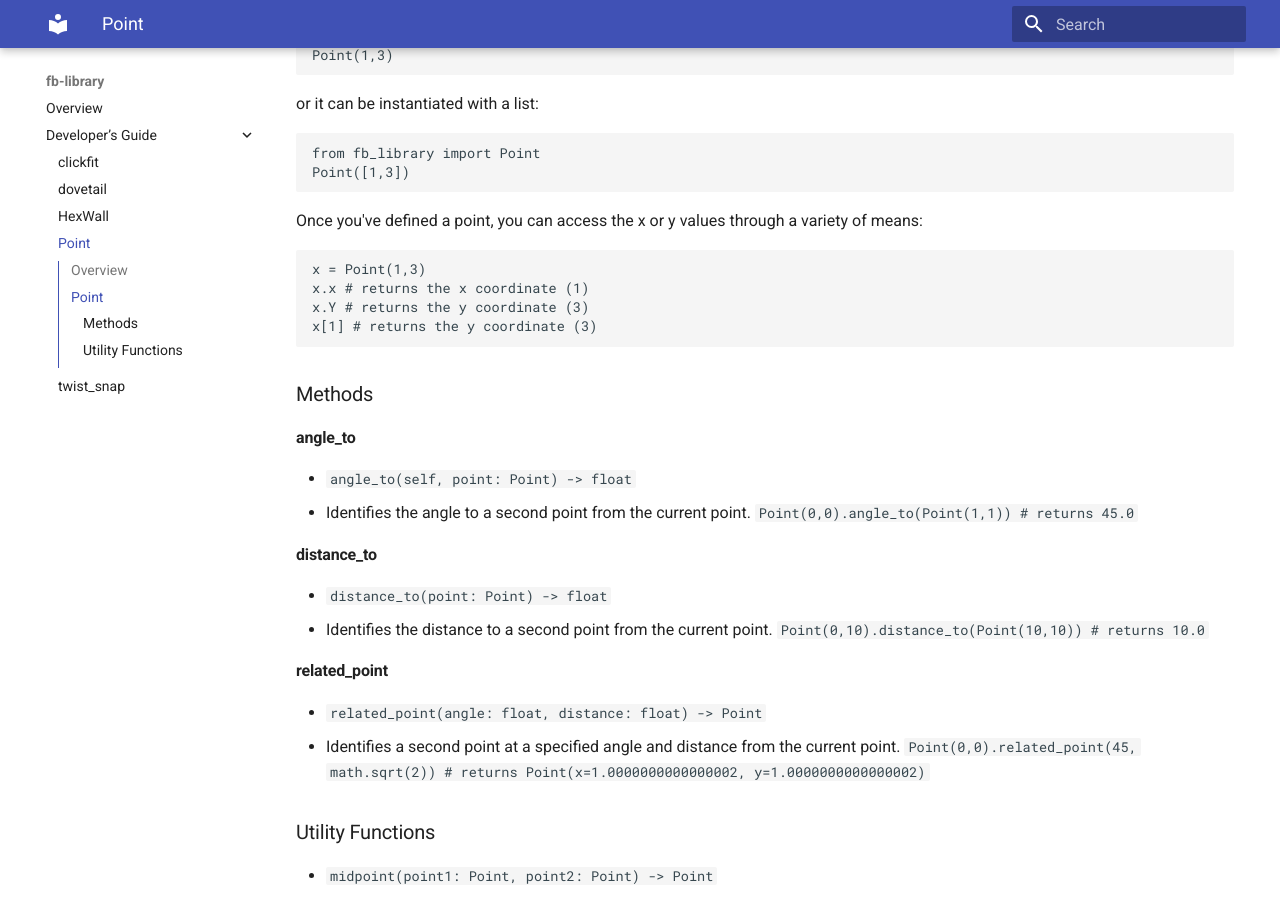
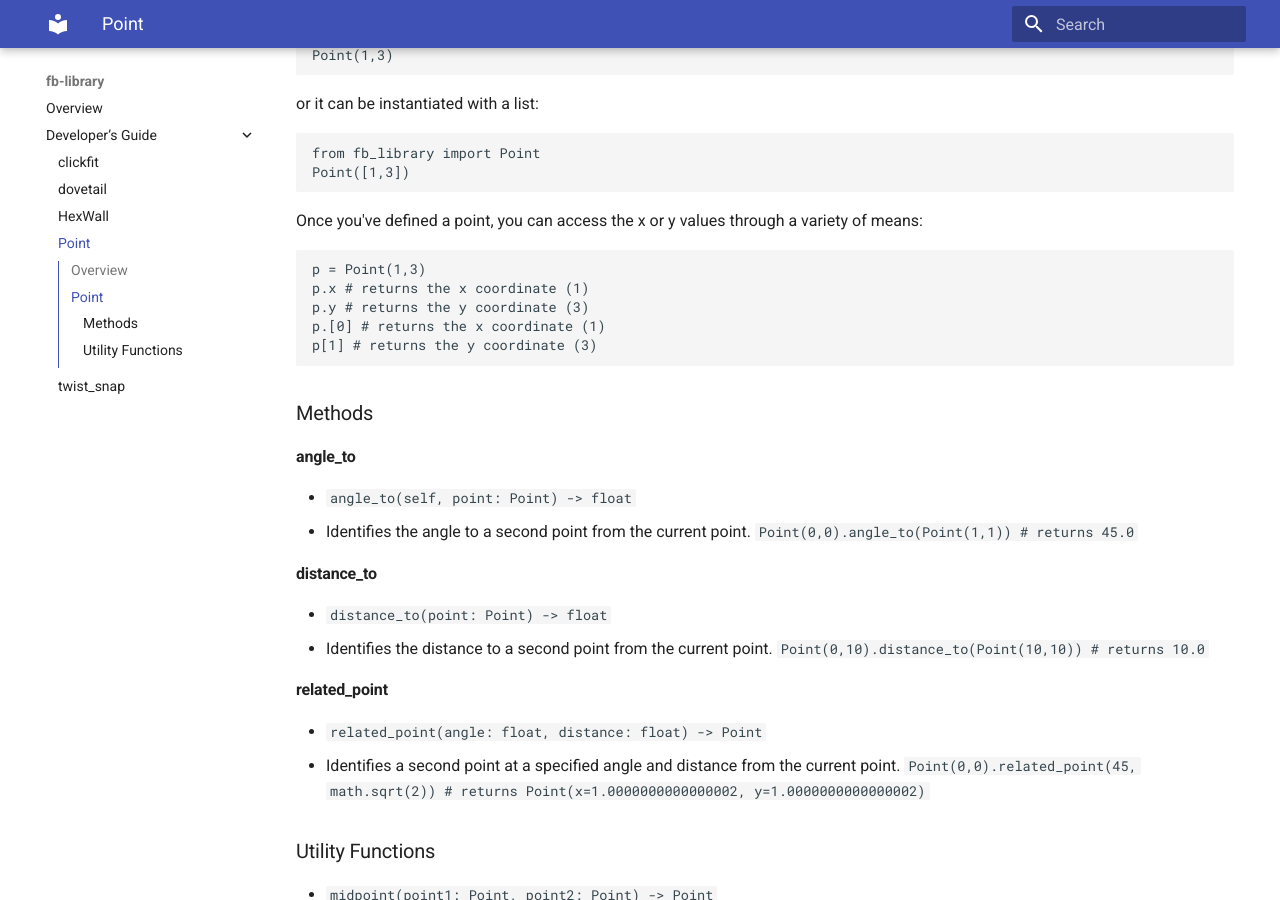
Before and after one commit to x0pherl/fb-library, an MkDocs documentation site: the page built from docs/point.md, in a window 1280 px wide and 900 px high, scrolled down 438 px. Built offline with MkDocs 1.6.1 and Material for MkDocs 9.7.7, drawn with Linux system fonts in a browser that asks for light colours.

Commit message:
correction/clarification to documentation

````diff
--- a/docs/point.md
+++ b/docs/point.md
@@ -18,10 +18,11 @@ Point([1,3])
 ```
 Once you've defined a point, you can access the x or y values through a variety of means:
 ```
-x = Point(1,3)
-x.x # returns the x coordinate (1)
-x.Y # returns the y coordinate (3)
-x[1] # returns the y coordinate (3)
+p = Point(1,3)
+p.x # returns the x coordinate (1)
+p.y # returns the y coordinate (3)
+p.[0] # returns the x coordinate (1)
+p[1] # returns the y coordinate (3)
 ```
 
 ### Methods
````
Also changed, not shown: 1 other file.
